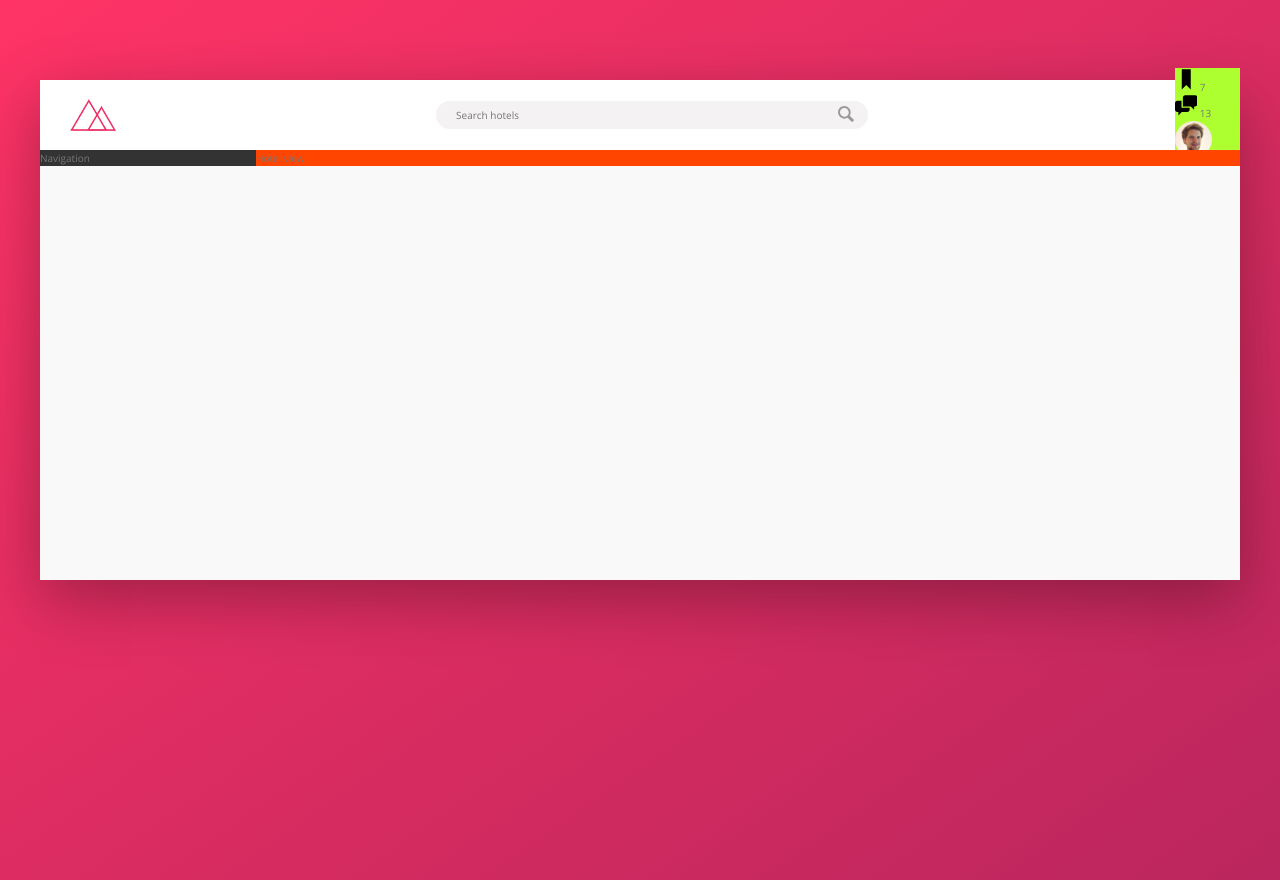
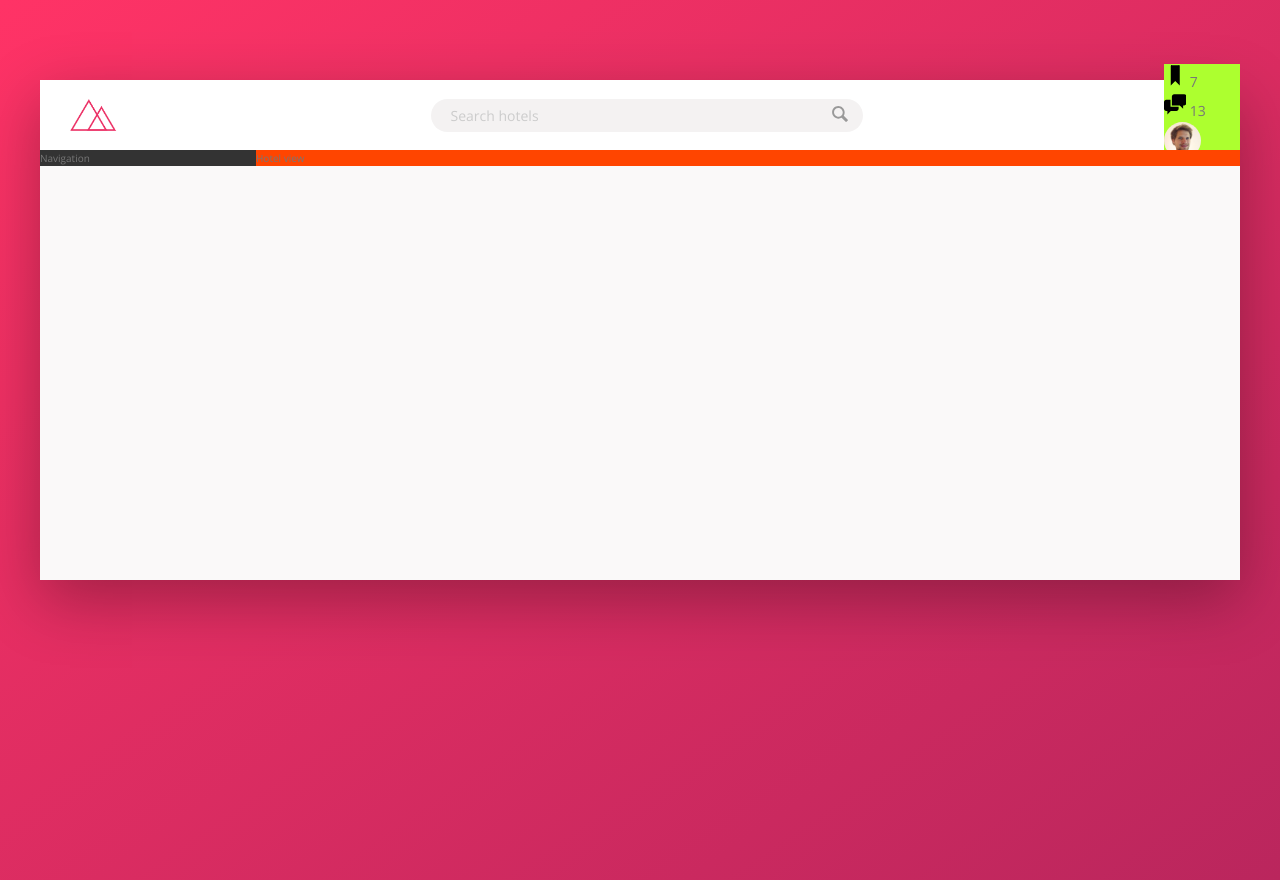
Before and after one commit to henry22/Trillo, a website: page index.html in a window 1280 px wide. Drawn offline with nearby package versions, Linux system fonts and the light colour scheme.

Commit message:
Change the placeholder color and increase it's font size

```diff
--- a/sass/_components.scss
+++ b/sass/_components.scss
@@ -27,6 +27,11 @@
             outline: none;
             width: 100%;
             background-color: var(--color-grey-light-3);
+        }
+
+        &::-webkit-input-placeholder {
+            font-weight: 100;
+            color: var(--color-grey-light-4);
         }
     }
 
--- a/sass/_layout.scss
+++ b/sass/_layout.scss
@@ -7,6 +7,7 @@
 }
 
 .header {
+    font-size: 1.4rem;
     height: 7rem;
     background-color: #fff;
     border-bottom: var(--color-grey-light-2);
```
Also changed, not shown: css/style.css.
